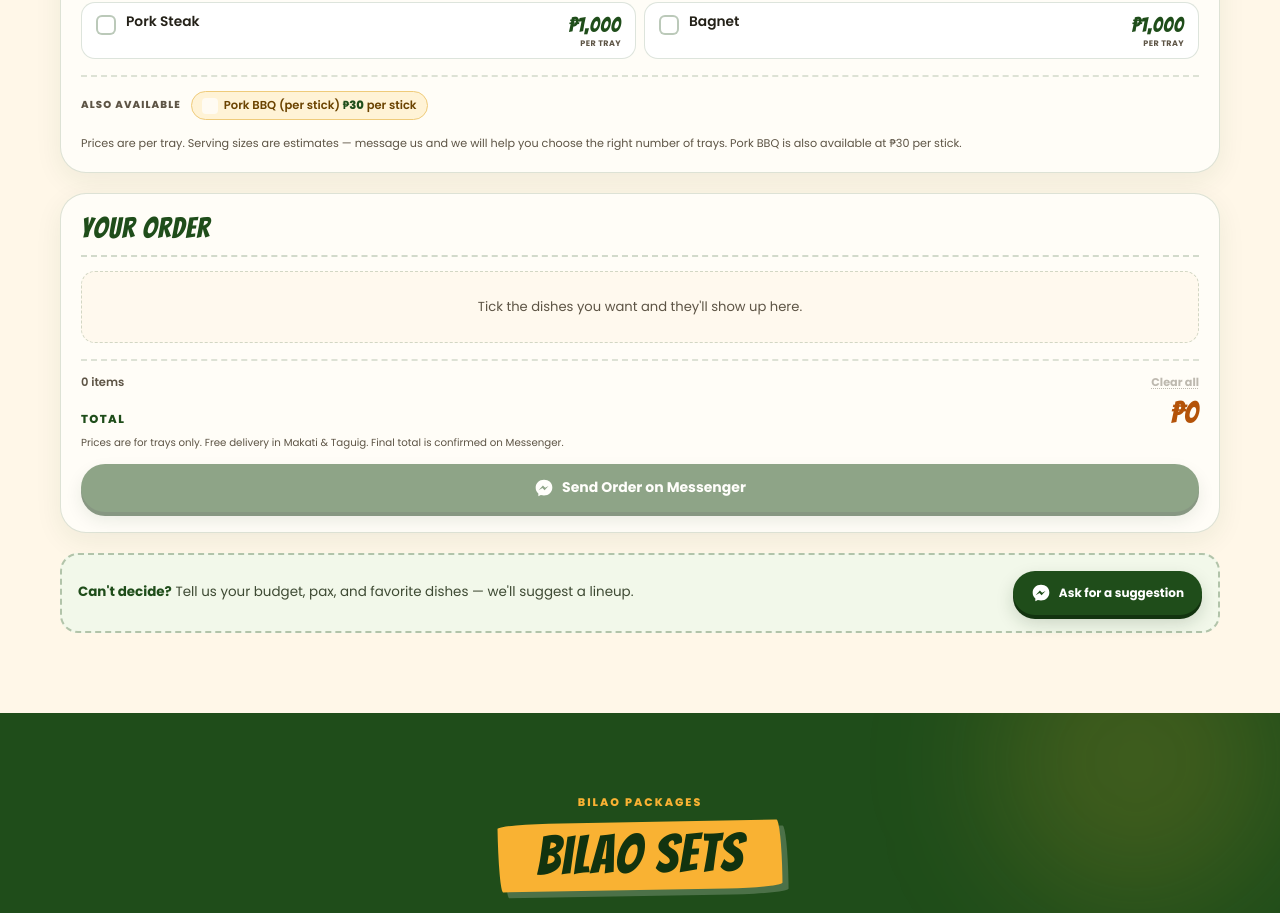
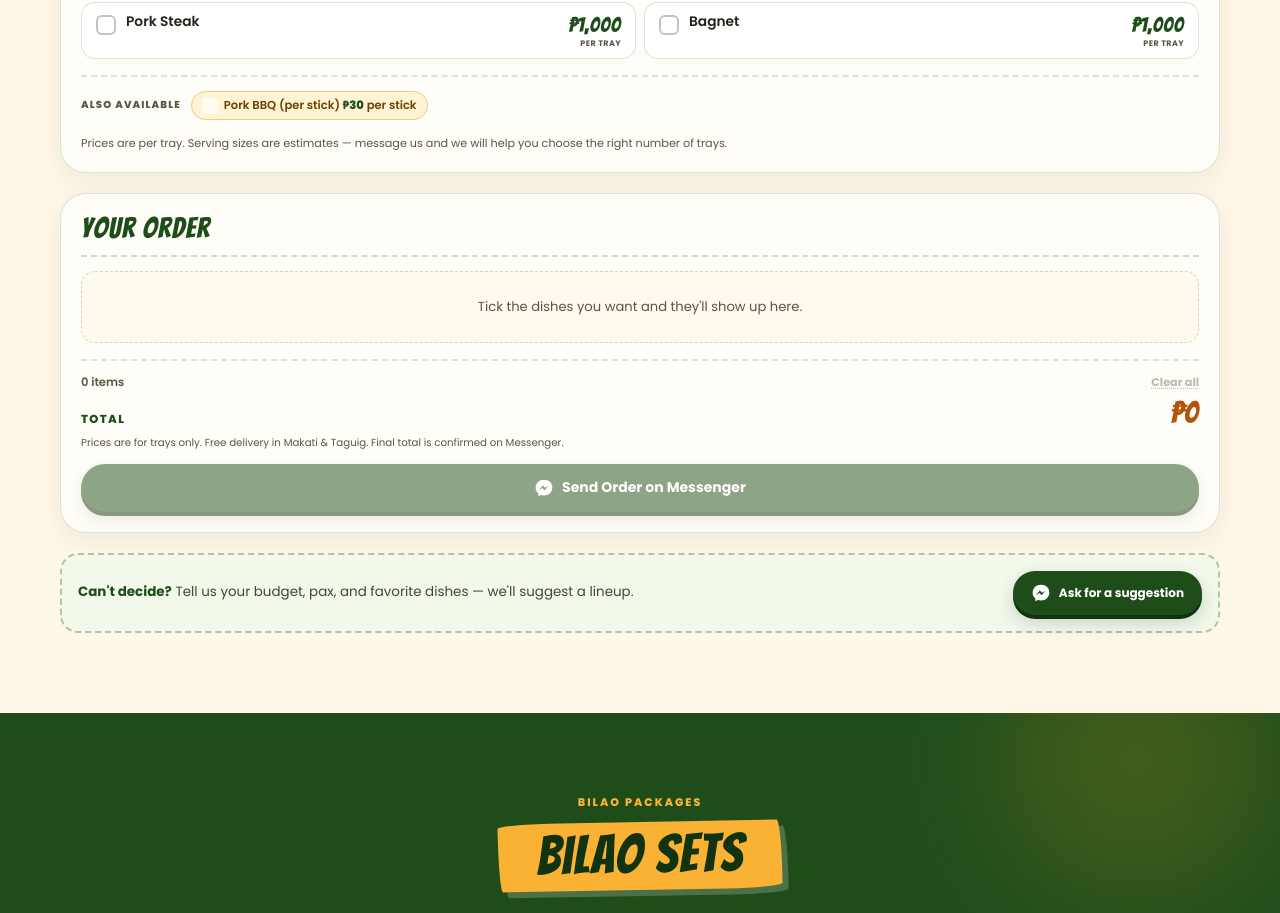
Before and after one commit to Ritzqtt/CJFoodieSarap, a React (Vite) app: page / in a window 1280 px wide. Shown: the part 3020-3933 px from the top of the page. Built offline with nearby package versions, Linux system fonts and the light colour scheme.

Commit message:
feat: update TrayMenu pricing message for clarity

```diff
--- a/src/components/TrayMenu.jsx
+++ b/src/components/TrayMenu.jsx
@@ -571,7 +571,7 @@ export default function TrayMenu() {
 
           <p className="mt-3.5 text-[.7rem] leading-relaxed text-muted">
             Prices are per tray. Serving sizes are estimates — message us and we will help you
-            choose the right number of trays. Pork BBQ is also available at ₱30 per stick.
+            choose the right number of trays.
           </p>
         </div>
 
```
